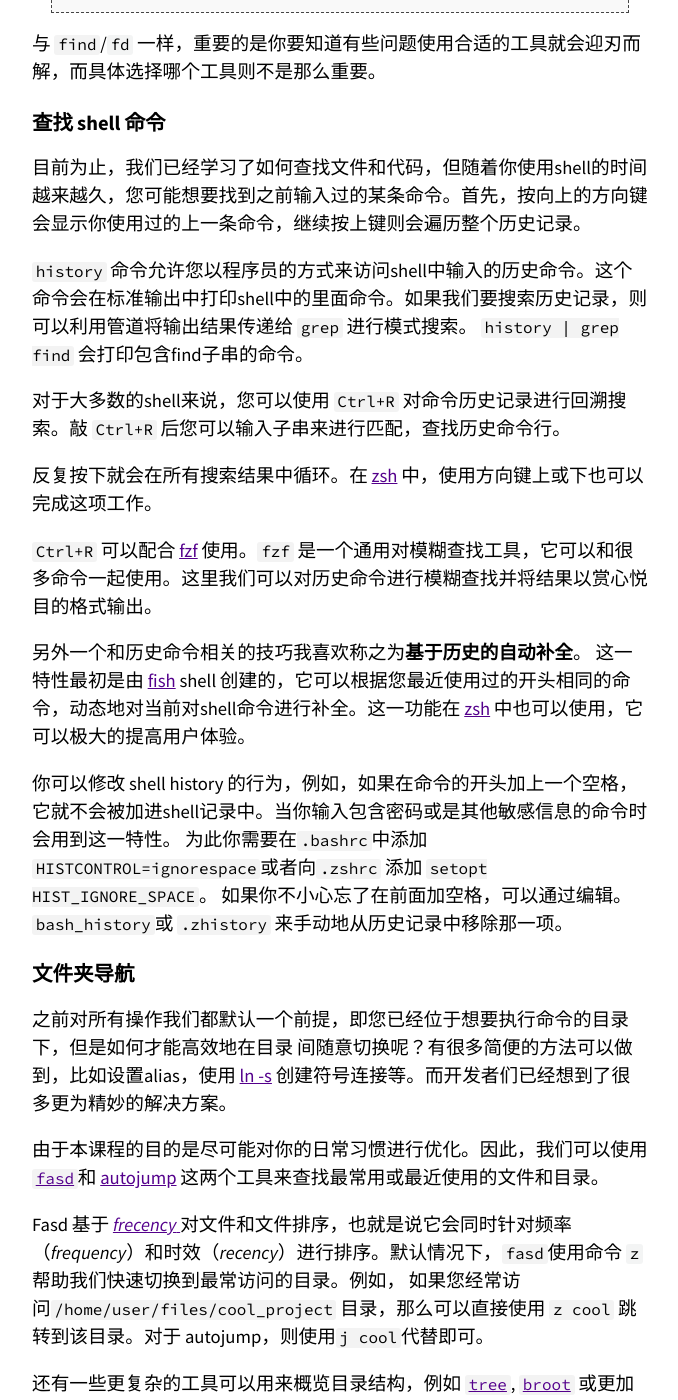
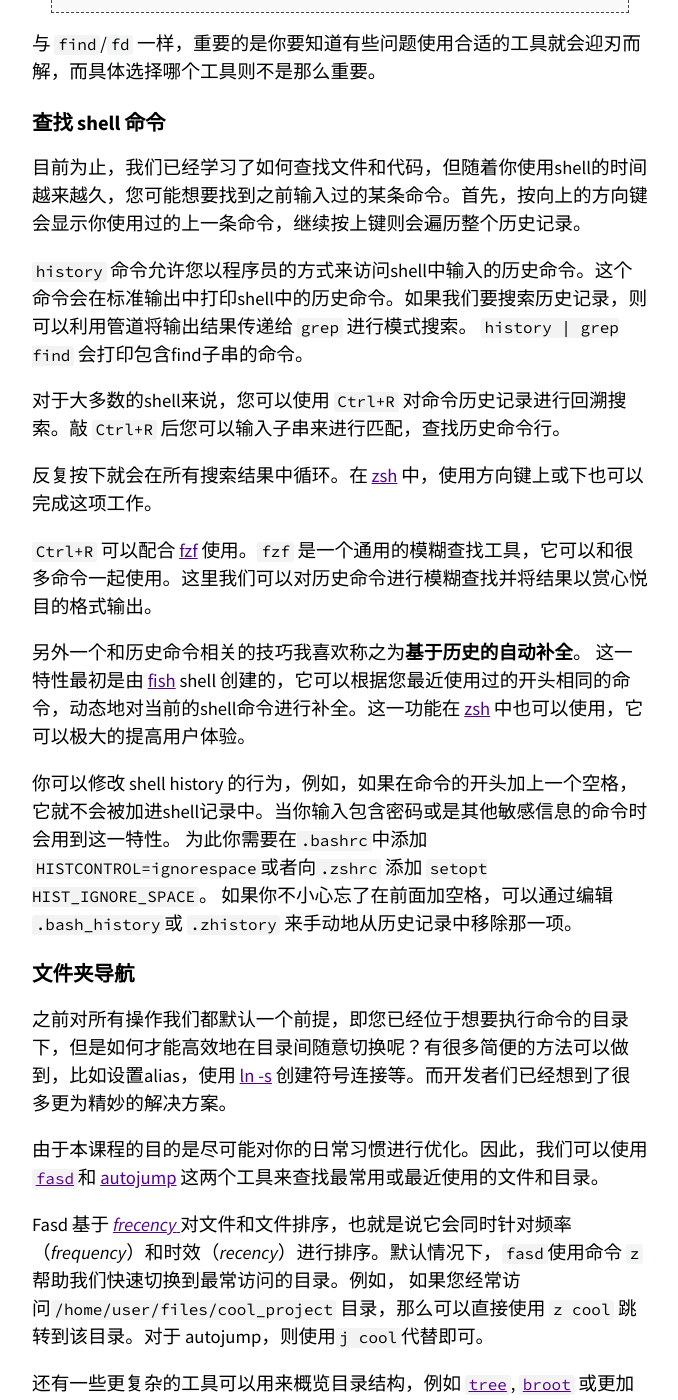
Before and after one commit to missing-semester-cn/missing-semester-cn.github.io, a Jekyll site: the page built from _2020/shell-tools.md, in a window 1280 px wide and 1400 px high, scrolled down 7800 px. Shown: the whole window, without its empty margins (300-978 px from the left). Built offline with Jekyll 4.4.1, drawn with Linux system fonts in a browser that asks for light colours; some of the changed text lies outside the part shown.

Commit message:
Fix typo for shell-tools.md
修复了部分错别字，如：来->了，时->是，对->的;
删除一处多余空格;
“shell 脚本是一种更加复杂度的工具”对比原文做了较大修改;

```diff
--- a/_2020/shell-tools.md
+++ b/_2020/shell-tools.md
@@ -257,7 +257,7 @@ rg --stats PATTERN
 目前为止，我们已经学习了如何查找文件和代码，但随着你使用shell的时间越来越久，您可能想要找到之前输入过的某条命令。首先，按向上的方向键会显示你使用过的上一条命令，继续按上键则会遍历整个历史记录。
 
 
-`history` 命令允许您以程序员的方式来访问shell中输入的历史命令。这个命令会在标准输出中打印shell中的里面命令。如果我们要搜索历史记录，则可以利用管道将输出结果传递给 `grep` 进行模式搜索。
+`history` 命令允许您以程序员的方式来访问shell中输入的历史命令。这个命令会在标准输出中打印shell中的历史命令。如果我们要搜索历史记录，则可以利用管道将输出结果传递给 `grep` 进行模式搜索。
 `history | grep find` 会打印包含find子串的命令。
 
 对于大多数的shell来说，您可以使用 `Ctrl+R` 对命令历史记录进行回溯搜索。敲 `Ctrl+R` 后您可以输入子串来进行匹配，查找历史命令行。
@@ -265,21 +265,20 @@ rg --stats PATTERN
 反复按下就会在所有搜索结果中循环。在 [zsh](https://github.com/zsh-users/zsh-history-substring-search) 中，使用方向键上或下也可以完成这项工作。
 
 
-`Ctrl+R` 可以配合 [fzf](https://github.com/junegunn/fzf/wiki/Configuring-shell-key-bindings#ctrl-r) 使用。`fzf` 是一个通用对模糊查找工具，它可以和很多命令一起使用。这里我们可以对历史命令进行模糊查找并将结果以赏心悦目的格式输出。
+`Ctrl+R` 可以配合 [fzf](https://github.com/junegunn/fzf/wiki/Configuring-shell-key-bindings#ctrl-r) 使用。`fzf` 是一个通用的模糊查找工具，它可以和很多命令一起使用。这里我们可以对历史命令进行模糊查找并将结果以赏心悦目的格式输出。
 
 另外一个和历史命令相关的技巧我喜欢称之为**基于历史的自动补全**。
-这一特性最初是由 [fish](https://fishshell.com/) shell 创建的，它可以根据您最近使用过的开头相同的命令，动态地对当前对shell命令进行补全。这一功能在 [zsh](https://github.com/zsh-users/zsh-autosuggestions) 中也可以使用，它可以极大的提高用户体验。
+这一特性最初是由 [fish](https://fishshell.com/) shell 创建的，它可以根据您最近使用过的开头相同的命令，动态地对当前的shell命令进行补全。这一功能在 [zsh](https://github.com/zsh-users/zsh-autosuggestions) 中也可以使用，它可以极大的提高用户体验。
 
 你可以修改 shell history 的行为，例如，如果在命令的开头加上一个空格，它就不会被加进shell记录中。当你输入包含密码或是其他敏感信息的命令时会用到这一特性。
 为此你需要在`.bashrc`中添加`HISTCONTROL=ignorespace`或者向`.zshrc` 添加 `setopt HIST_IGNORE_SPACE`。
-如果你不小心忘了在前面加空格，可以通过编辑。`bash_history`或 `.zhistory` 来手动地从历史记录中移除那一项。
+如果你不小心忘了在前面加空格，可以通过编辑 `.bash_history`或 `.zhistory` 来手动地从历史记录中移除那一项。
 
 
 
 ## 文件夹导航
 
-之前对所有操作我们都默认一个前提，即您已经位于想要执行命令的目录下，但是如何才能高效地在目录
-间随意切换呢？有很多简便的方法可以做到，比如设置alias，使用 [ln -s](https://man7.org/linux/man-pages/man1/ln.1.html) 创建符号连接等。而开发者们已经想到了很多更为精妙的解决方案。
+之前对所有操作我们都默认一个前提，即您已经位于想要执行命令的目录下，但是如何才能高效地在目录间随意切换呢？有很多简便的方法可以做到，比如设置alias，使用 [ln -s](https://man7.org/linux/man-pages/man1/ln.1.html) 创建符号连接等。而开发者们已经想到了很多更为精妙的解决方案。
 
 由于本课程的目的是尽可能对你的日常习惯进行优化。因此，我们可以使用[`fasd`](https://github.com/clvv/fasd)和 [autojump](https://github.com/wting/autojump) 这两个工具来查找最常用或最近使用的文件和目录。
 
```
Also changed, not shown: other parts of _2020/shell-tools.md (+6 -6 lines).
